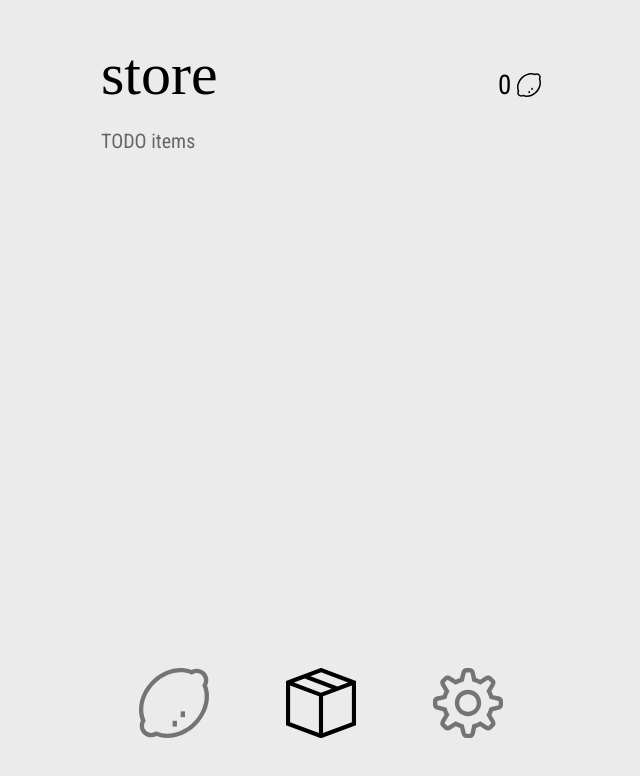
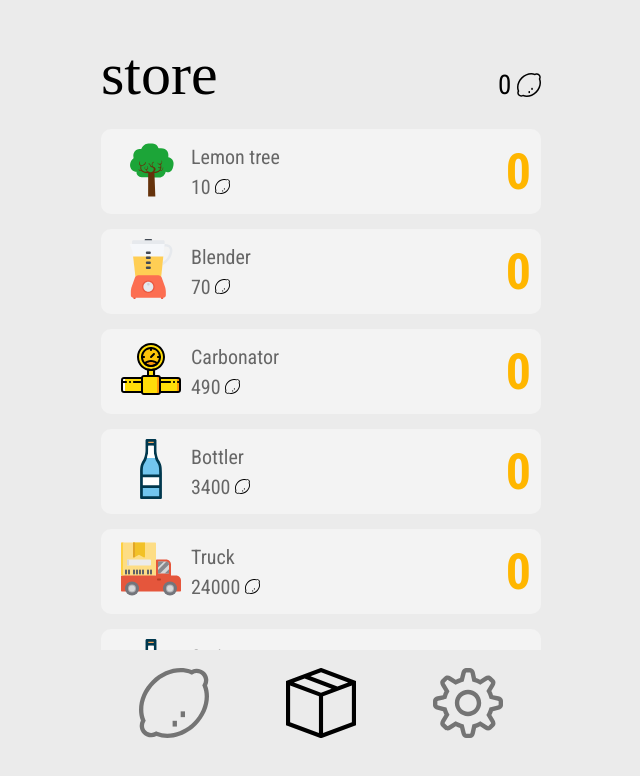
Before and after one commit to MikaJuntunen/Mika-LemonClicker, a React (Vite) app: page /store in a window 1280 px wide. Shown: the top 776 px of the page, without its empty margins (319-959 px from the left). Built offline with nearby package versions, Linux system fonts and the light colour scheme; a web font is replaced by a local one.

Commit message:
kauppa toimii

```diff
--- a/src/App.jsx
+++ b/src/App.jsx
@@ -1,5 +1,5 @@
 
-
+import items from './config/items.js'
 import AppRouter from './components/AppRouter'
 
 
@@ -9,12 +9,14 @@
 import './App.css'
 
 function App() {
+    // Luodaan tilamuuttuja, johon tallennetaan tuotelista.
+    const [storeitems,setStoreitems] = useState(items)
 
     // Luodaan tilamuuttuja, jossa tallennetaan napautusten määrä.
-   // Luodaan tilamuuttuja, johon tallennetaan pelin laskennalliset tiedot.
-  const [stats, setStats] = useState({clicks: 0, balance: 0, increase: 1, itemstobuy: 0})
+    // Luodaan tilamuuttuja, johon tallennetaan pelin laskennalliset tiedot.
+    const [stats, setStats] = useState({clicks: 0, balance: 0, increase: 1, itemstobuy: 0})
 
-  const handleClick = () => {
+    const handleClick = () => {
     // Tehdään kopio stats-tilamuuttujasta.
     let newstats = {...stats}
     // Kasvatetaan napautusten lukumäärää yhdellä.
@@ -29,7 +31,9 @@
 
 
   return (
-    <AppRouter stats={stats} handleClick={handleClick} />
+    <AppRouter stats={stats}
+               storeitems={storeitems}
+               handleClick={handleClick} />
   )
 
 
--- a/src/components/AppRouter.jsx
+++ b/src/components/AppRouter.jsx
@@ -17,7 +17,7 @@
       errorElement: <ErrorPage />,
       children: [
         { path: "", element: <Clicker stats={props.stats} handleClick={props.handleClick} /> },
-        { path: "store", element: <Store stats={props.stats} />},
+        { path: "store", element: <Store stats={props.stats} storeitems={props.storeitems} />},
         { path: "settings", element: <Settings stats={props.stats} />},
         { path: "credits", element: <Credits stats={props.stats} />},
       ]
--- /dev/null
+++ b/src/components/Item.jsx
@@ -0,0 +1,26 @@
+import iconLemon from '../assets/lemon.svg'
+
+// Funktio, joka selvittää kuvan polun suoritusaikana.
+function getImageUrl(name) {
+  return new URL(`../assets/items/${name}`, import.meta.url).href
+}
+
+function Item(props) {
+
+  // Selvitetään kuvan url.
+  const url = getImageUrl(props.item.image);
+
+  return (
+    <div className="item">
+      <div className="item_icon"><img src={url} alt=""/></div>
+      <div className="item_desc">
+        {props.item.name}<br/>
+        {props.item.price} <img src={iconLemon} alt="lemons" />
+      </div>
+      <div className="item_qty">{props.item.qty}</div>
+    </div>
+  )
+
+}
+
+export default Item
--- a/src/pages/Store.jsx
+++ b/src/pages/Store.jsx
@@ -1,11 +1,18 @@
+import Item from '../components/Item'
+
+
 import Header from '../components/Header'
 
 function Store(props) {
+
+    // Muodostetaan renderöitävä tuotelista.
+  const items = props.storeitems.map(item => <Item key={item.id} item={item} />)
   return (
     <div className="container">
       <Header balance={props.stats.balance}>store</Header>
       <div className="scrollbox items">
-        TODO items
+       {items}
+
       </div>
     </div>
   )
```
Also changed, not shown: src/pages/paivakirja.txt.
